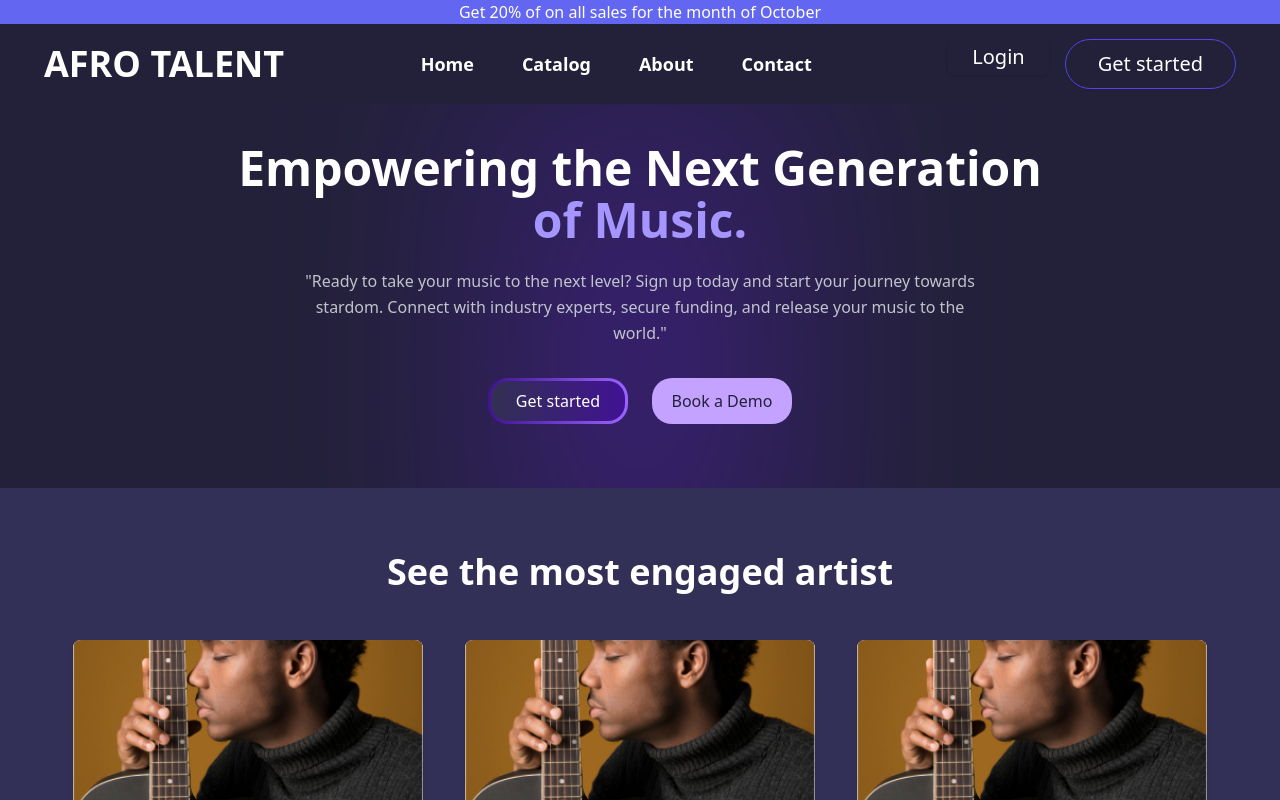
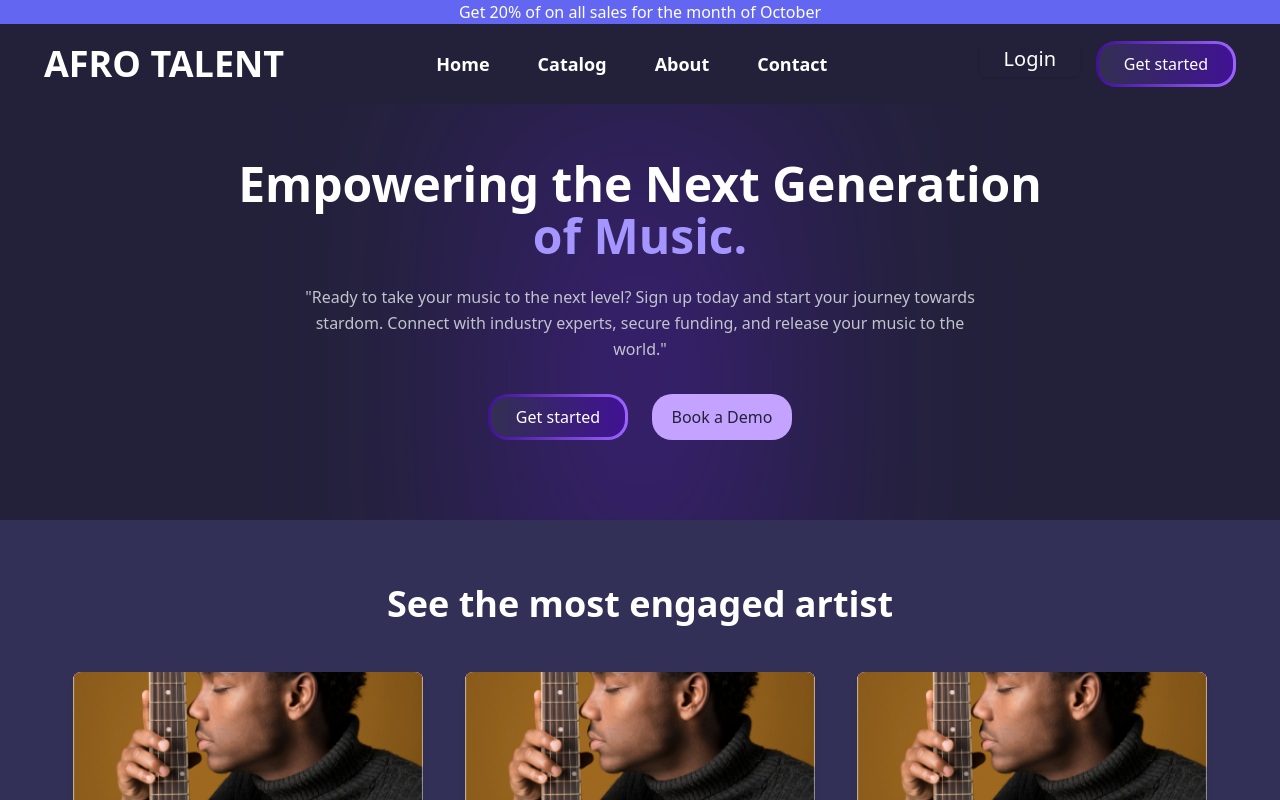
Before and after one commit to christienMD/cimfest-hackathon, a React (Vite) app: page / in a window 1280 px wide. Shown: the top 800 px of the page. Built offline with nearby package versions, Linux system fonts and the light colour scheme.

Commit message:
update navbar

```diff
--- a/src/components/sections/ActiveCoaches/ActiveCoaches.tsx
+++ b/src/components/sections/ActiveCoaches/ActiveCoaches.tsx
@@ -48,7 +48,7 @@ const ActiveCoaches = () => {
         </div>
 
         {/* Coaches Grid */}
-        <div className="grid grid-cols-1 sm:grid-cols-2 lg:grid-cols-3 gap-4 sm:gap-6 max-w-6xl mx-auto">
+        <div className="grid grid-cols-1 sm:grid-cols-2 lg:grid-cols-3 gap-7 sm:gap-6 max-w-6xl mx-auto">
           {coaches.map((coach) => (
             <div key={coach.id} className="flex justify-center">
               <ActiveCoachCard
@@ -59,7 +59,7 @@ const ActiveCoaches = () => {
                 onLearnMore={() =>
                   console.log(`Learn more about ${coach.name}`)
                 }
-                className="w-full max-w-[280px] sm:max-w-[320px]"
+                className="w-full max-w-[280px] sm:max-w-[320px] lg:max-w-[350px]"
               />
             </div>
           ))}
--- a/src/components/sections/LandingPageHero/LandingPageHero.tsx
+++ b/src/components/sections/LandingPageHero/LandingPageHero.tsx
@@ -1,7 +1,7 @@
 
 const LandingPageHero = () => {
   return (
-    <section className="bg-afro-base-bg flex items-center justify-center py-16 px-4 relative overflow-hidden">
+    <section className="bg-afro-base-bg flex items-center justify-center py-20 px-4 relative overflow-hidden">
       {/* Gradient background effect */}
       <div
         className="absolute top-1/2 left-1/2 -translate-x-1/2 -translate-y-[40%] w-[500px] h-[800px] mt-20"
--- a/src/components/sections/Navbar/Navbar.tsx
+++ b/src/components/sections/Navbar/Navbar.tsx
@@ -31,7 +31,7 @@ const Navbar = () => {
     </ul>
   );
 
-  const AuthButtons = ({ className = '' }) => (
+  const AuthButtons = ({ className = "" }) => (
     <div
       className={`flex flex-col space-y-2 md:flex-row md:space-y-0 md:space-x-4 ${className}`}
     >
@@ -40,12 +40,19 @@ const Navbar = () => {
           Login
         </Link>
       </Button>
-      <Button
-        className="text-white   border px-8 text-xl py-6 border-indigo-600 rounded-full bg-afro-base-bg w-full md:w-auto  hover:text-black"
-        variant="outline"
+      <button
+        className="group relative h-[46px] w-full sm:w-[140px] text-base font-medium"
+        style={{
+          padding: "3px",
+          background: "linear-gradient(90deg, #411294 0%, #9C64FF 100%)",
+          borderRadius: "20px",
+        }}
       >
-        <Link to="/signup">Get started</Link>
-      </Button>
+        <div className="absolute inset-0 rounded-[20px] bg-gradient-to-r from-[#411294] to-[#9C64FF] opacity-0 group-hover:opacity-20 transition-opacity" />
+        <div className="h-full w-full flex items-center justify-center bg-gradient-to-r from-[#323052] to-[#411294] text-white rounded-[17px]">
+          Get started
+        </div>
+      </button>
     </div>
   );
 
```
